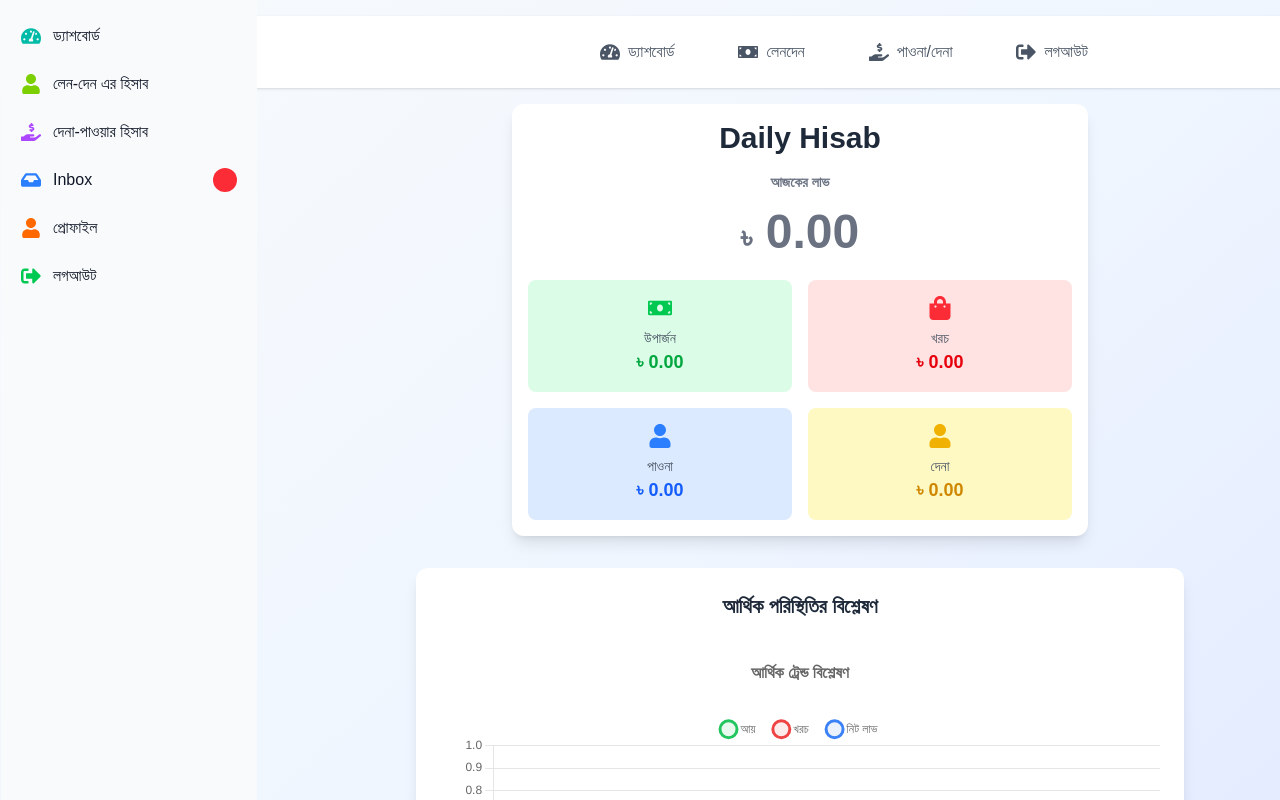
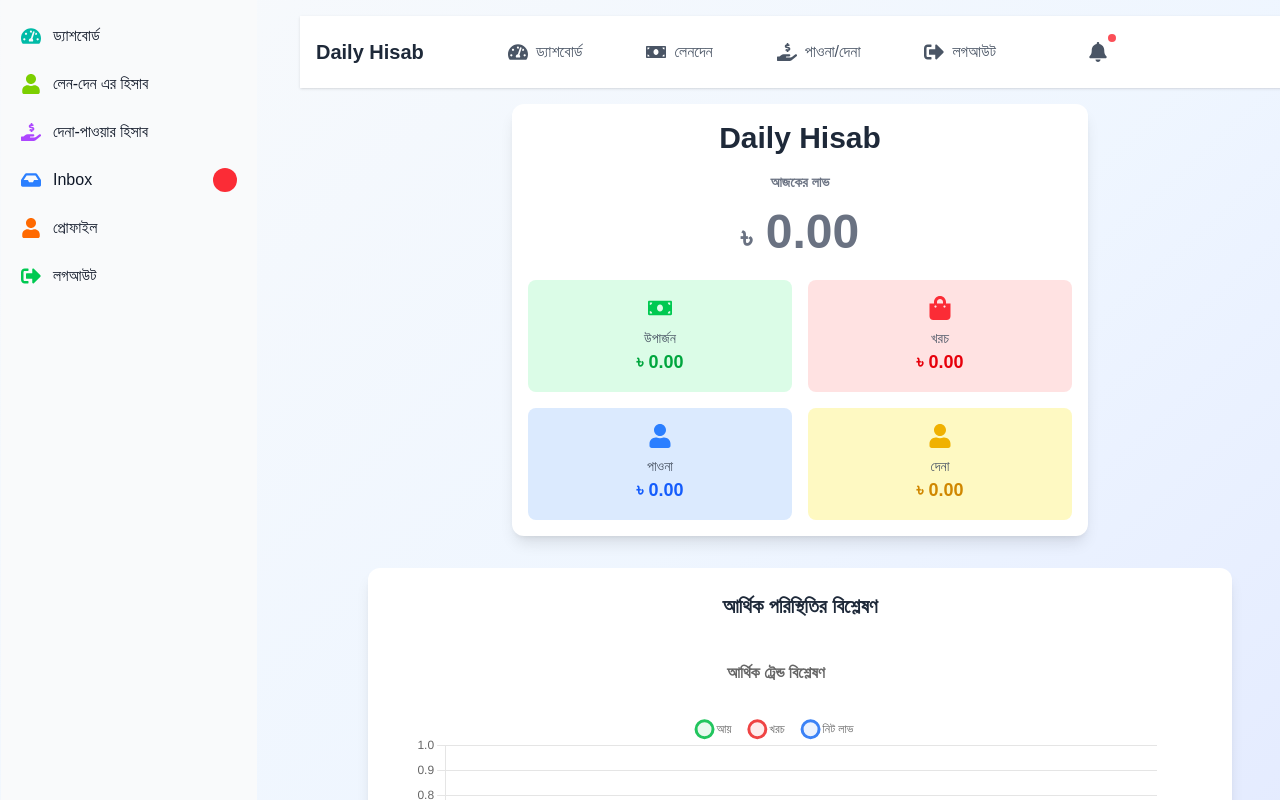
Before and after one commit to mb-shupto/my-daily-hisab, a Next.js app: page /dashboard in a window 1280 px wide. Shown: the top 800 px of the page. Built offline with nearby package versions, Linux system fonts and the light colour scheme.

Commit message:
fixed errors

```diff
--- a/src/app/components/Menubar.tsx
+++ b/src/app/components/Menubar.tsx
@@ -21,8 +21,8 @@ export default function Menubar({ isOpen, toggleMenu }: MenubarProps) {
   };
 
   return (
-    <header className="bg-white shadow p-4 w-full mt-0'">
-      <div className="flex justify-between items-center w-full">
+    <header className="bg-white shadow p-4 w-250 mt-0">
+      <div className="flex  items-center w-200">
         <h1 className="text-xl font-bold text-gray-800">Daily Hisab</h1>
         <nav className="hidden md:flex flex-1 justify-center items-center gap-8">
           <Link href="/dashboard" className="flex items-center gap-2 text-gray-600 hover:text-teal-600 px-4 py-2 rounded transition-colors">
@@ -47,10 +47,13 @@ export default function Menubar({ isOpen, toggleMenu }: MenubarProps) {
           </button>
         </nav>
         <div className="flex items-center gap-4">
-          <NotificationBell />
+          {/* Notification Bell - always visible */}
+          <div className="relative">
+            <NotificationBell />
+          </div>
           <button
             onClick={toggleMenu}
-            className="md:hidden text-gray-600 hover:text-gray-800"
+            className="md:hidden text-gray-600 hover:text-gray-800 p-2"
             aria-label="Toggle menu"
           >
             {isOpen ? '✕' : '☰'}
--- a/src/app/components/NotificationBell.tsx
+++ b/src/app/components/NotificationBell.tsx
@@ -188,11 +188,11 @@ export default function NotificationBell() {
         id="dropdownNotificationButton"
         ref={bellRef}
         onClick={() => setOpen((prev) => !prev)}
-        className="relative inline-flex items-center text-sm font-medium text-center text-gray-500 hover:text-gray-900 focus:outline-none "
+        className="relative inline-flex items-center p-2 text-sm font-medium text-center text-gray-600 hover:text-gray-900 focus:outline-none focus:ring-2 focus:ring-blue-300 rounded-lg transition-colors duration-200"
         type="button"
       >
         <FaBell className="w-5 h-5" />
-        <div className="absolute block w-3 h-3 bg-red-500 border-2 border-white rounded-full -top-0.5 start-2.5 "></div>
+        <div className="absolute block w-3 h-3 bg-red-500 border-2 border-white rounded-full -top-0.5 -right-0.5 animate-pulse"></div>
       </button>
       {open && (
         <div
--- a/src/app/dashboard/page.tsx
+++ b/src/app/dashboard/page.tsx
@@ -8,6 +8,7 @@ import EditTransactionModal from "../components/EditTransactionModal";
 import EditDebtModal from "../components/EditDebtModal";
 import Menubar from "../components/Menubar";
 import Sidebar from "../components/Sidebar";
+import NotificationBell from "../components/NotificationBell";
 
 import { Line } from "react-chartjs-2";
 import {
@@ -340,12 +341,12 @@ export default function Dashboard() {
       >
         <Sidebar />
       </div>
-      <div className="flex-1 md:mr-64 flex flex-col items-center justify-center p-2 sm:p-4 w-400">
+      <div className="flex-1 md:mr-64 flex flex-col items-center justify-center p-2 sm:p-4  w-400">
         <Menubar
           isOpen={isMenuOpen}
-          toggleMenu={() => setIsMenuOpen(!isMenuOpen)}
-        />
-        <div className="flex-1 flex flex-col items-center justify-center p-2 sm:p-4 w-200">
+          toggleMenu={() => setIsMenuOpen(!isMenuOpen)}  />
+
+        <div className="flex-1 flex flex-col items-center justify-center p-2 sm:p-4 w-full max-w-4xl">
           <div className="w-full max-w-xl bg-white rounded-xl shadow-lg p-2 sm:p-4 transform transition-all duration-300 hover:scale-100">
             <h1 className="text-3xl font-bold text-gray-800 text-center mb-4">
               Daily Hisab
```
